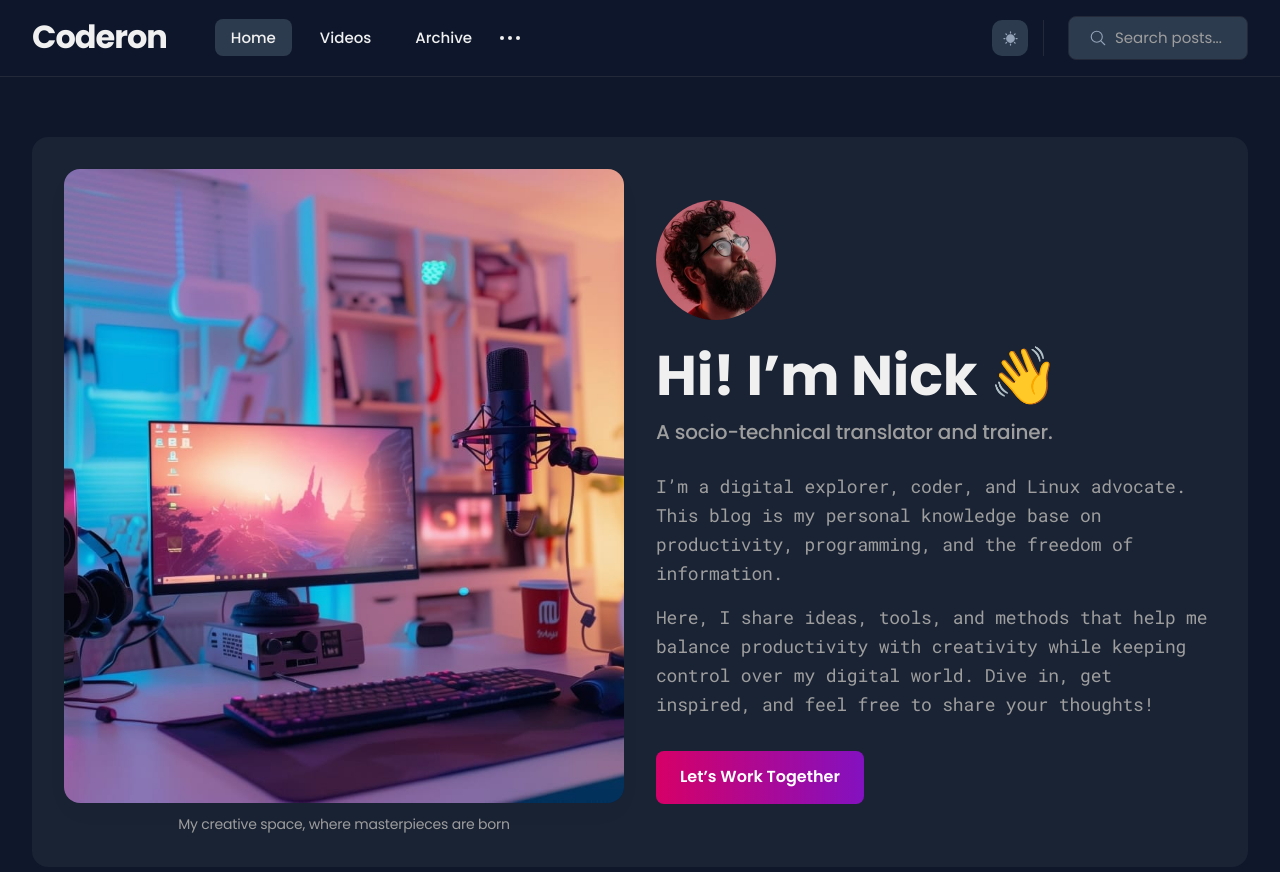
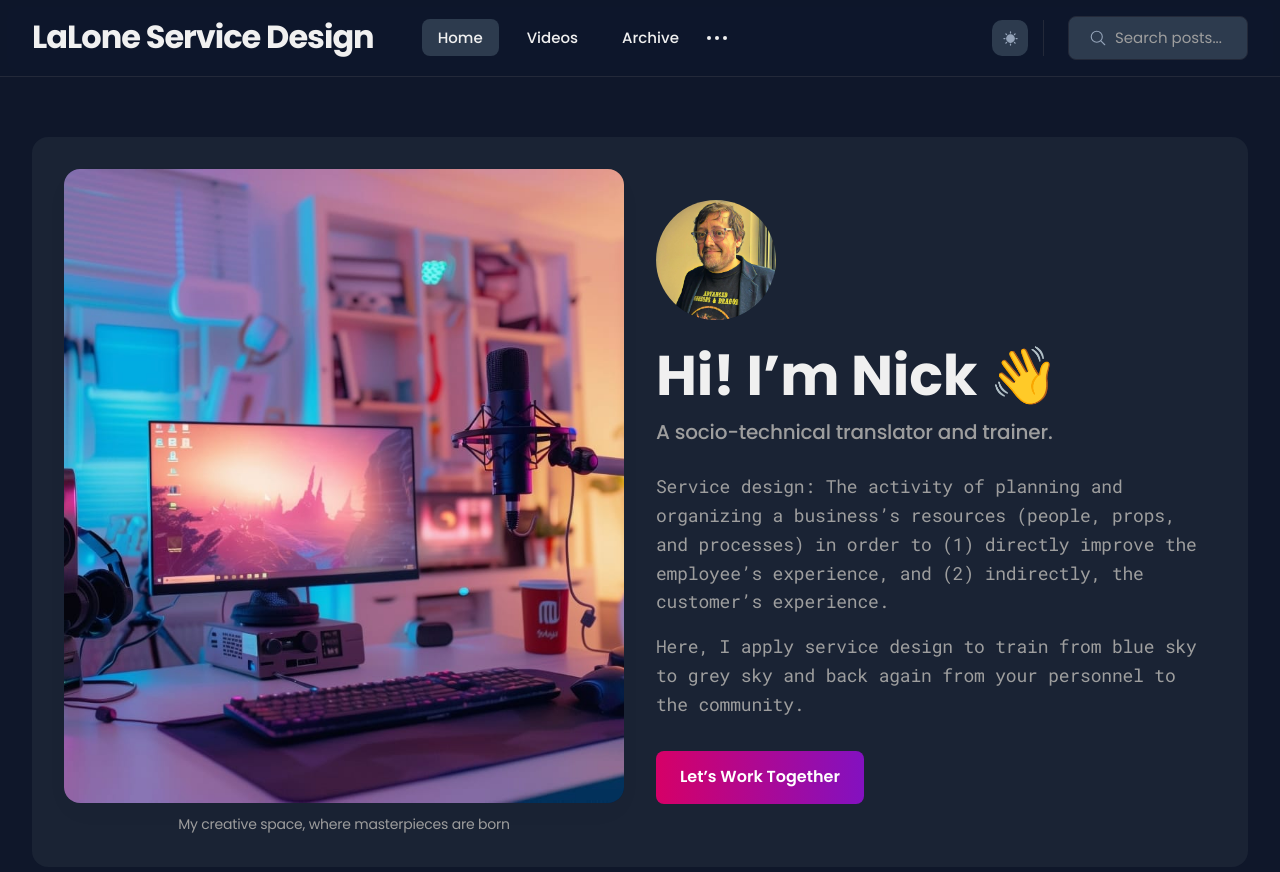
Before and after one commit to lalonesd/lalonesd.github.io, a Jekyll site: the page built from index.html, in a window 1280 px wide and 900 px high. Shown: the top 872 px of the window. Built offline with Jekyll 4.4.1, drawn with Linux system fonts in a browser that asks for light colours; the list of posts is cut into pages by our own code; some of the changed text lies outside the part shown.

Commit message:
Shifting more around.

```diff
--- a/_data/settings.yml
+++ b/_data/settings.yml
@@ -1,7 +1,7 @@
 #-------------------------------
 # Site Settings
-title: Coderon
-description: Coderon is a super modern and unique Jekyll blog theme
+title: LaLone Service Design
+description: I can help you better integrate technology cheaply, efficiently, and quietly.
 logo: # You can add own logo. For example '/images/logo.png'.
 logo_dark:
 
@@ -43,20 +43,20 @@ menu_settings:
 # Author Settings
 author:
   author_name: Dr. Nick LaLone
-  author_avatar: /images/01-1.jpg
+  author_avatar: /images/nick.jpg
 
 
 #-------------------------------
 # Hero Settings
 hero:
   enable: true
-  hero_avatar: /images/01-1.jpg
+  hero_avatar: /images/nick.jpg
   hero_title: Hi! I’m Nick 👋
   hero_subtitle: A socio-technical translator and trainer.
   hero_description: |
-    I’m a digital explorer, coder, and Linux advocate. This blog is my personal knowledge base on productivity, programming, and the freedom of information.
+    Service design: The activity of planning and organizing a business’s resources (people, props, and processes) in order to (1) directly improve the employee’s experience, and (2) indirectly, the customer’s experience.
 
-    Here, I share ideas, tools, and methods that help me balance productivity with creativity while keeping control over my digital world. Dive in, get inspired, and feel free to share your thoughts!
+    Here, I apply service design to train from blue sky to grey sky and back again from your personnel to the community.
   hero_image: /images/01.jpg
   hero_image_caption: My creative space, where masterpieces are born
   hero_button_text: Let’s Work Together
```
Also changed, not shown: images/nick.jpg (added).
